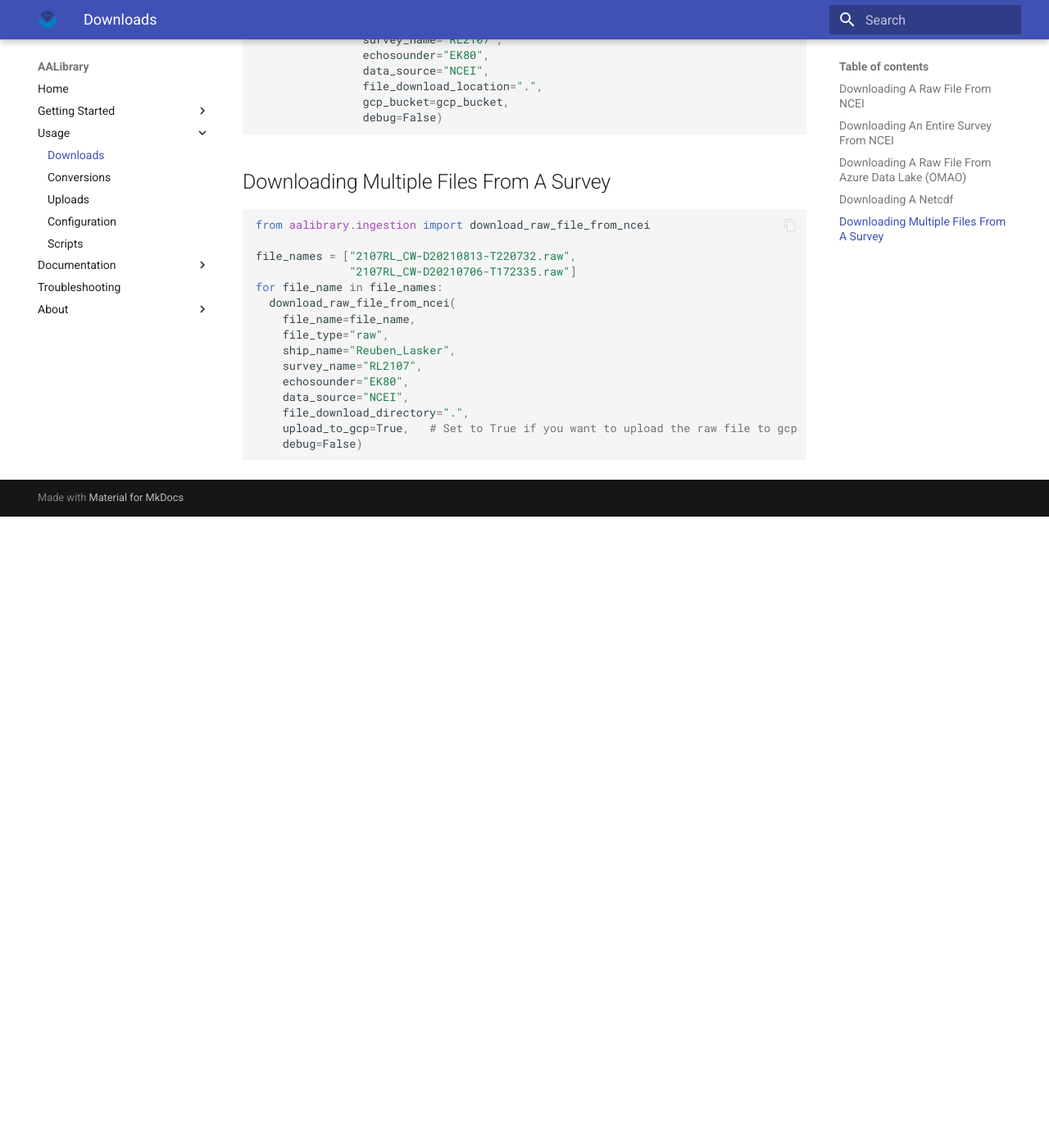
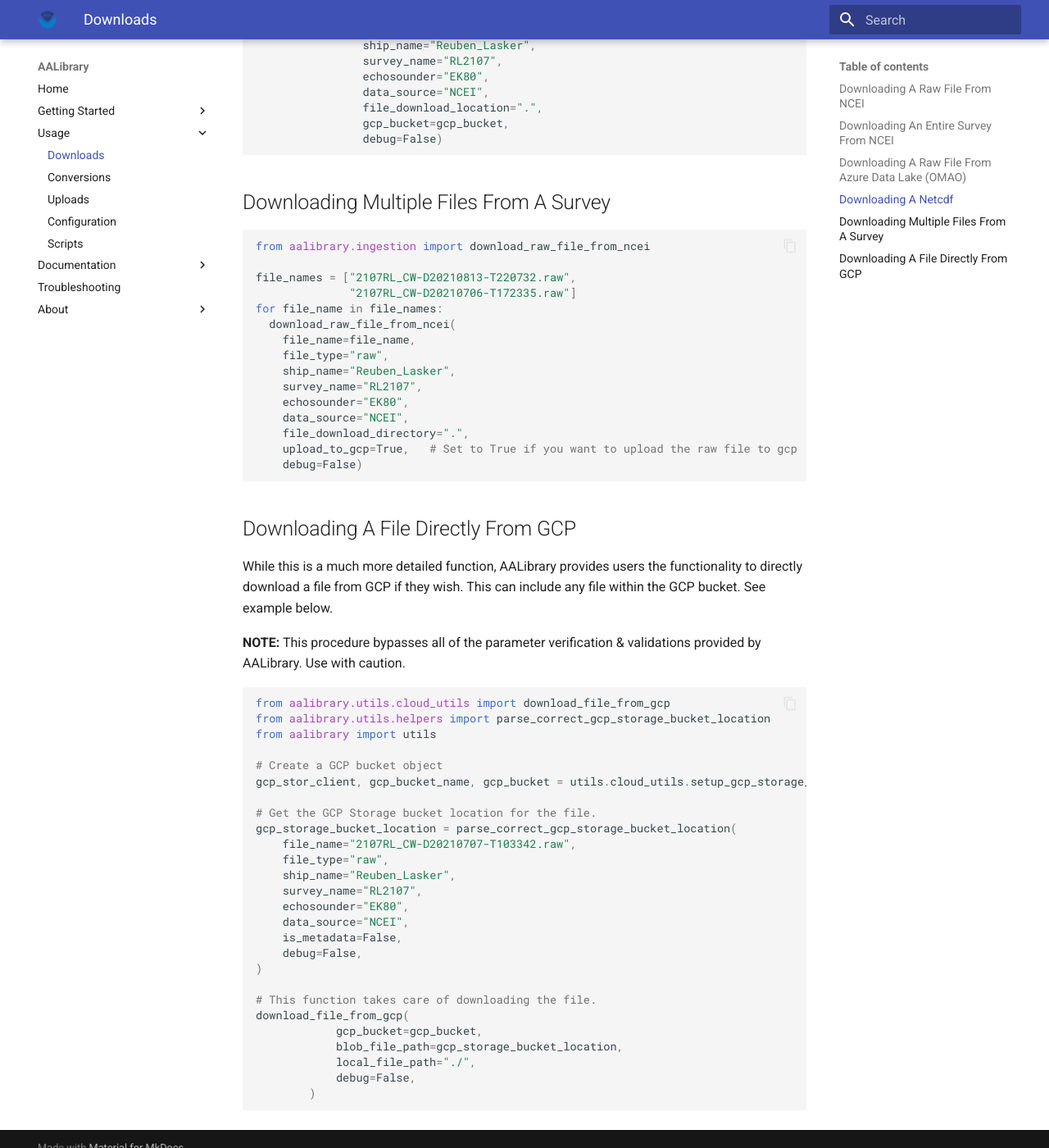
Before and after one commit to nmfs-ost/AA-SI_aalibrary, an MkDocs documentation site: the page built from docs/usage/downloads.md, in a window 1280 px wide and 1400 px high, scrolled down 2480 px. Shown: the whole window at 82% size. Built offline with MkDocs 1.6.1 and Material for MkDocs 9.7.7, drawn with Linux system fonts in a browser that asks for light colours; before the commit the page ends 3110 px from its top, so only the background shows below that; some of the changed text lies outside the part shown.

Commit message:
aasi-171 add: procedure to download a file from GCP.

````diff
--- a/docs/usage/downloads.md
+++ b/docs/usage/downloads.md
@@ -87,7 +87,7 @@ download_specific_file_from_azure(
 )
 ```
 
-**NOTE:** Please keep in mind that this method creates a connection every single time you call it.
+**NOTE:** Please keep in mind that this method creates a connection every single time you call it. This might lead to long run-times.
 
 ## Downloading A Netcdf
 
@@ -132,3 +132,38 @@ for file_name in file_names:
     upload_to_gcp=True,   # Set to True if you want to upload the raw file to gcp
     debug=False)
 ```
+
+## Downloading A File Directly From GCP
+
+While this is a much more detailed function, AALibrary provides users the functionality to directly download a file from GCP if they wish. This can include any file within the GCP bucket. See example below.
+
+**NOTE:** This procedure bypasses all of the parameter verification & validations provided by AALibrary. Use with caution.
+
+```python
+from aalibrary.utils.cloud_utils import download_file_from_gcp
+from aalibrary.utils.helpers import parse_correct_gcp_storage_bucket_location
+from aalibrary import utils
+
+# Create a GCP bucket object
+gcp_stor_client, gcp_bucket_name, gcp_bucket = utils.cloud_utils.setup_gcp_storage_objs()
+
+# Get the GCP Storage bucket location for the file.
+gcp_storage_bucket_location = parse_correct_gcp_storage_bucket_location(
+    file_name="2107RL_CW-D20210707-T103342.raw",
+    file_type="raw",
+    ship_name="Reuben_Lasker",
+    survey_name="RL2107",
+    echosounder="EK80",
+    data_source="NCEI",
+    is_metadata=False,
+    debug=False,
+)
+
+# This function takes care of downloading the file.
+download_file_from_gcp(
+            gcp_bucket=gcp_bucket,
+            blob_file_path=gcp_storage_bucket_location,
+            local_file_path="./",
+            debug=False,
+        )
+```
````
